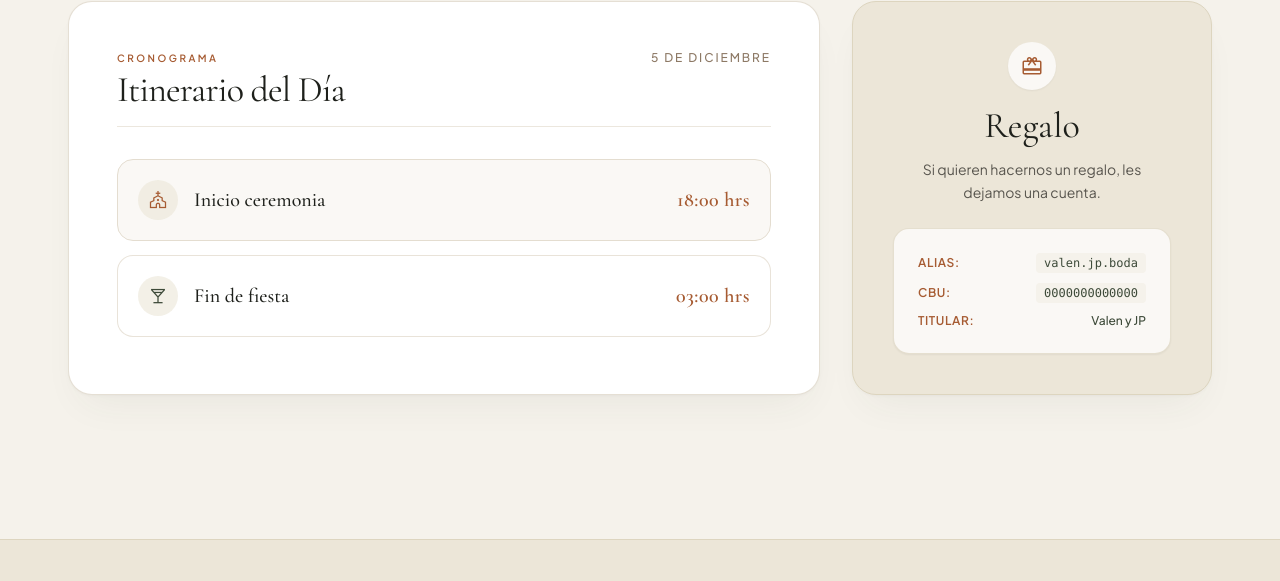
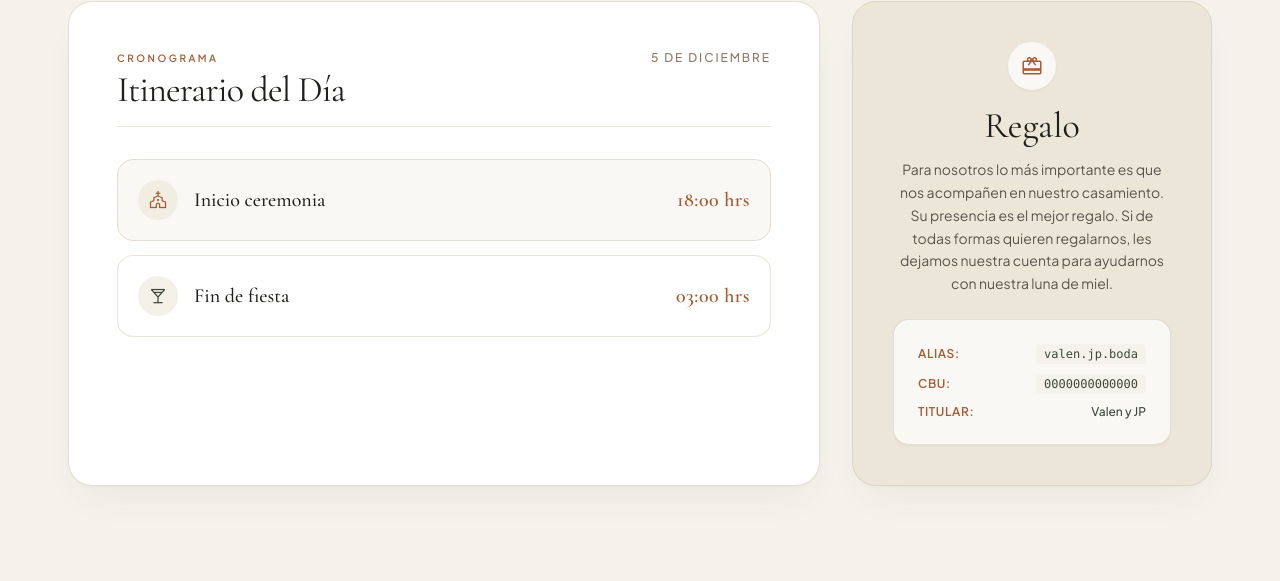
Before and after one commit to jpdelorenzo/wedding, a plain HTML site: page index.html in a window 1280 px wide. Shown: the part 2302-2883 px from the top of the page. Drawn offline with nearby package versions, Linux system fonts and the light colour scheme; a web font is replaced by a local one.

Commit message:
Rewrite the gift note to thank guests and mention the honeymoon.
Co-authored-by: Cursor <cursoragent@cursor.com>

```diff
--- a/index.html
+++ b/index.html
@@ -277,7 +277,7 @@
 </div>
 <h2 class="font-serif-display text-3xl md:text-4xl text-[#1E201B] mb-3 font-normal">Regalo</h2>
 <p class="text-[14px] text-[#58554E] mb-6 leading-relaxed">
-            Si quieren hacernos un regalo, les dejamos una cuenta.
+            Para nosotros lo más importante es que nos acompañen en nuestro casamiento. Su presencia es el mejor regalo. Si de todas formas quieren regalarnos, les dejamos nuestra cuenta para ayudarnos con nuestra luna de miel.
           </p>
 </div>
 <div class="bg-[#FAF8F5] rounded-2xl p-6 space-y-2.5 text-left border border-[#DDD5BF]/70 shadow-sm">
```
